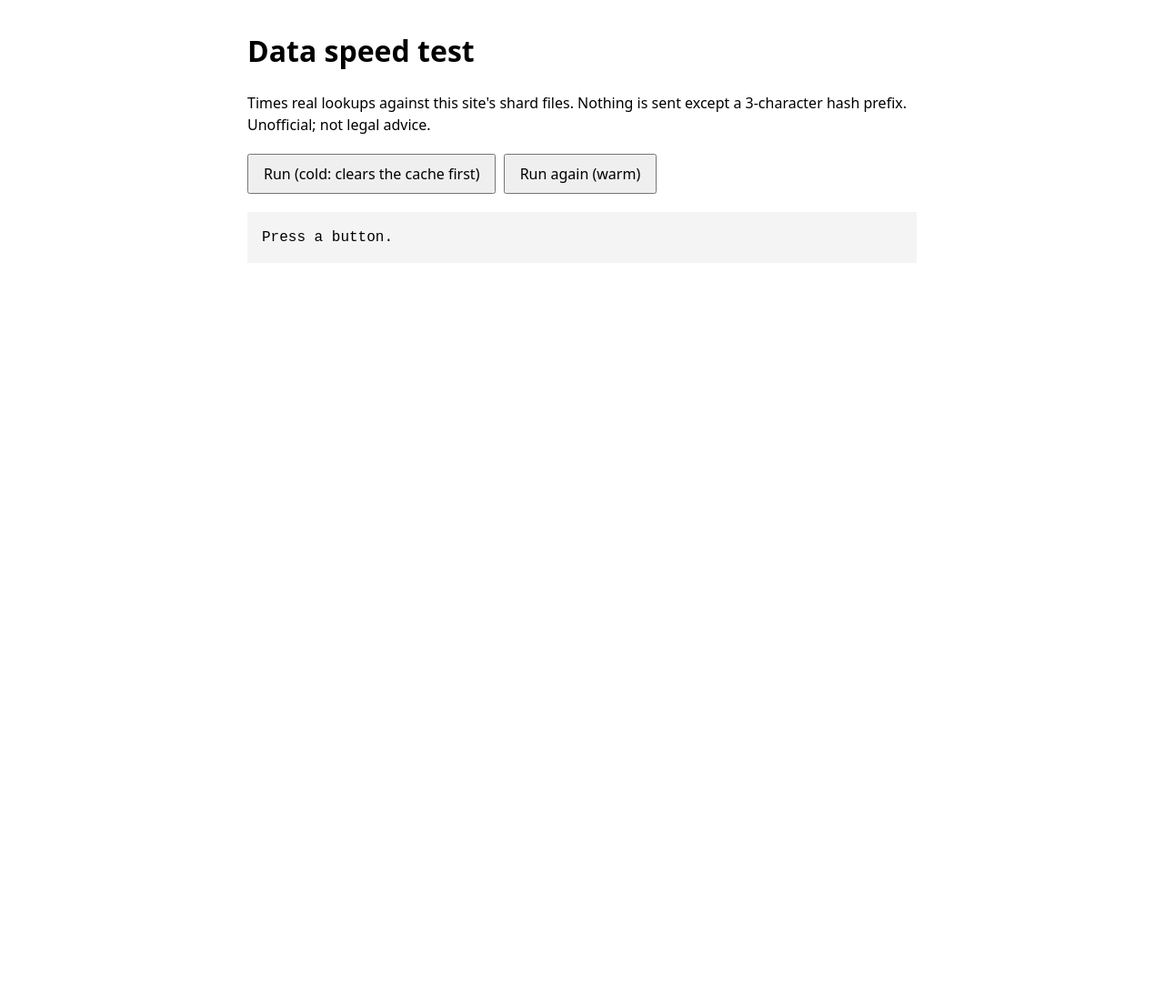
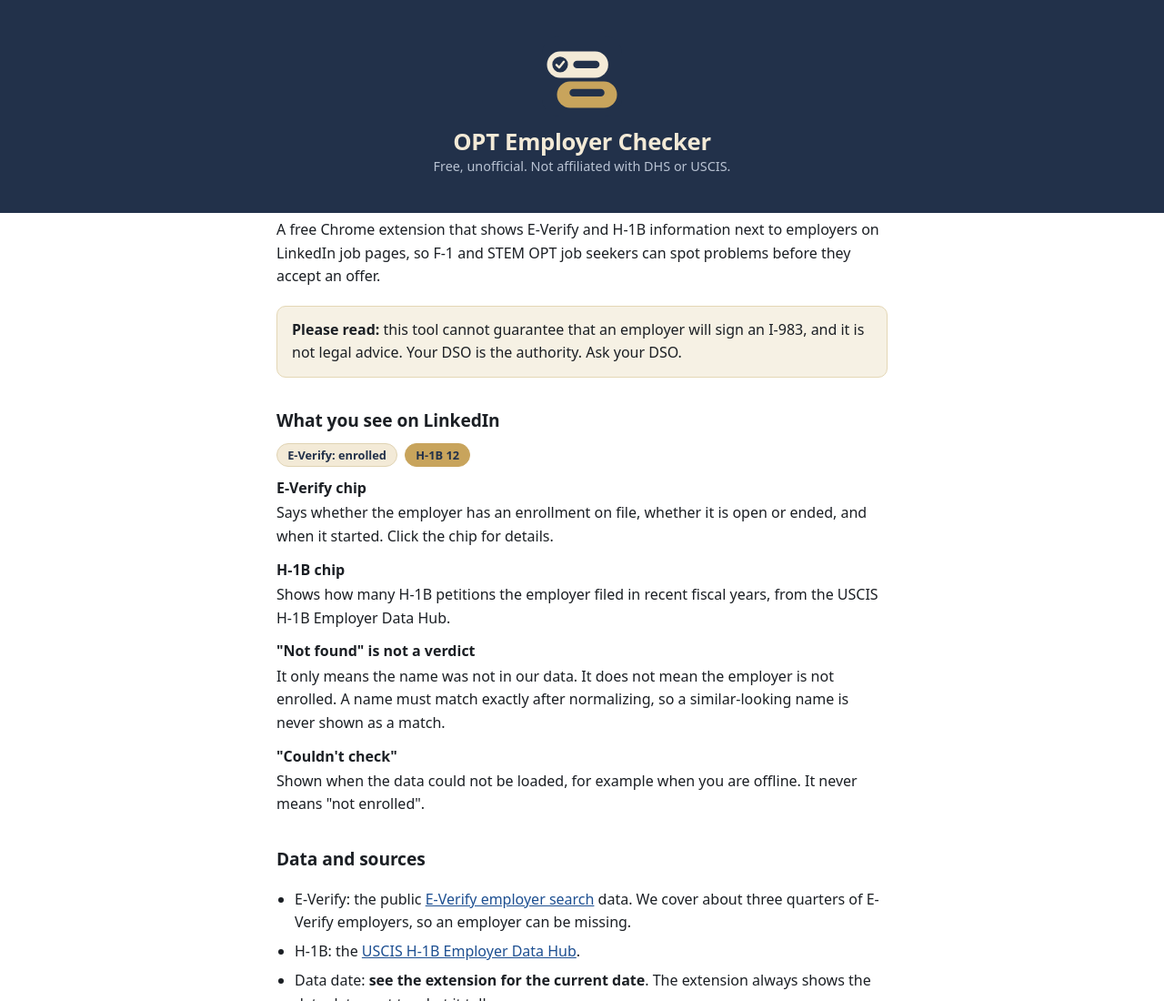
Before and after one commit to Markplowwright/opt-employer-checker, a browser extension: page site/index.html in a window 1280 px wide. Shown: the top 1100 px of the page at 91% size. Before the commit the page ends 800 px from the top, so only its background shows below. Drawn offline with Linux system fonts and the light colour scheme; no server answers.

Commit message:
About page replaces the speed-test home page; speed test moved to speedtest.html (unlinked)
Co-Authored-By: Claude Sonnet 5.5 <noreply@anthropic.com>
Claude-Session: https://claude.ai/code/session_01R1jdSr1tNN1cW3DL1icgdx

```diff
--- a/extension/background.js
+++ b/extension/background.js
@@ -21,5 +21,5 @@ chrome.runtime.onMessage.addListener((msg, _sender, sendResponse) => {
   return true; // keep the channel open for the async answer
 });
 
-// The toolbar icon opens the data site's speed-test page (handy for checking the data is reachable).
+// The toolbar icon opens the data site's About page (what it does, data date and sources, privacy).
 chrome.action.onClicked.addListener(() => chrome.tabs.create({ url: BASE }));
--- a/site/index.html
+++ b/site/index.html
@@ -1,36 +1,96 @@
 <!doctype html>
+<html lang="en">
+<head>
 <meta charset="utf-8">
-<title>OPT Employer Checker: data speed test</title>
+<meta name="viewport" content="width=device-width, initial-scale=1">
+<title>OPT Employer Checker: about, data and privacy</title>
+<meta name="description" content="OPT Employer Checker is a free, unofficial Chrome extension that shows E-Verify and H-1B information next to employers on LinkedIn job pages.">
 <link rel="icon" href="icon.svg" type="image/svg+xml">
 <link rel="icon" href="favicon-32.png" type="image/png" sizes="32x32">
-<style>body{font:16px/1.5 system-ui;max-width:46rem;margin:2rem auto;padding:0 1rem}pre{background:#f4f4f4;padding:1rem;overflow:auto}button{font:inherit;padding:.5rem 1rem;margin:.25rem .25rem .25rem 0}</style>
-<h1>Data speed test</h1>
-<p>Times real lookups against this site's shard files. Nothing is sent except a 3-character hash prefix. Unofficial; not legal advice.</p>
-<button id="cold">Run (cold: clears the cache first)</button>
-<button id="warm">Run again (warm)</button>
-<pre id="out">Press a button.</pre>
-<script type="module">
-import { createShardClient } from "./lib/shards.js";
-const names = ["Cognizant Technology Solutions","Infosys Limited","Steven Madden, Ltd.","Accenture LLP","Deloitte Consulting LLP","Amazon.com Services LLC","Google LLC","Microsoft Corporation","JPMorgan Chase & Co.","IBM","Capital One","Wells Fargo","Oracle America, Inc.","Tata Consultancy Services","Wipro Limited","HCL America Inc","Salesforce, Inc.","Adobe Inc.","Goldman Sachs","Bank of America","Walmart Inc","Target Corporation","Verizon","Intel Corporation","Cisco Systems, Inc."];
-const out = document.getElementById("out");
-const ms = (t) => Math.round(performance.now() - t);
-async function run(cold) {
-  out.textContent = "Running...";
-  const base = new URL("./", location.href).href;
-  if (cold) await caches.delete("shard-speedtest");
-  const cache = await caches.open("shard-speedtest");
-  const c = createShardClient({ base, cache });            // fresh in-memory state each run
-  const r = {};
-  let t = performance.now(); const one = await c.lookupName(names[0]); r.firstLookupMs = ms(t);
-  t = performance.now(); await c.lookupName(names[0]); r.repeatLookupMs = ms(t);
-  t = performance.now(); const list = await c.lookupMany(names); r.list25Ms = ms(t);
-  const vals = [...list.values()];
-  r.listFound = vals.filter((v) => v.found).length;
-  r.listErrors = vals.filter((v) => v.error).length;
-  r.stats = c.stats;
-  r.dataDate = (await c.getMeta()).data_date;
-  r.mode = cold ? "cold (empty disk cache)" : "warm (disk cache)";
-  out.textContent = JSON.stringify(r, null, 2);
-}
-cold.onclick = () => run(true); warm.onclick = () => run(false);
+<style>
+:root{--navy:#22314a;--brass:#c8a45c;--ivory:#f3ead7;--ink:#1b1f24;--muted:#5a6472;--line:#d9dde3}
+*{box-sizing:border-box}
+body{margin:0;font:16px/1.6 system-ui,-apple-system,"Segoe UI",Roboto,sans-serif;color:var(--ink);background:#fff}
+header{background:var(--navy);color:var(--ivory);padding:2.5rem 1rem}
+.wrap{max-width:44rem;margin:0 auto;padding:0 1rem}
+.brand{display:flex;flex-direction:column;align-items:center;gap:.9rem;text-align:center}
+.brand svg{width:88px;height:88px;display:block}
+.brand h1{margin:0;font-size:1.6rem;line-height:1.1;letter-spacing:-.01em;font-weight:800}
+.brand p{margin:0;color:#b9c3d3;font-size:.9rem}
+main{padding:1.5rem 0 3rem}
+h2{font-size:1.2rem;margin:2rem 0 .4rem;letter-spacing:-.005em}
+p,li{margin:.4rem 0}
+ul{padding-left:1.25rem}
+a{color:#1d4f91}
+.note{background:#f6f1e4;border:1px solid #e4d7b5;border-radius:10px;padding:.8rem 1rem;margin:1.2rem 0}
+.chips{display:flex;flex-wrap:wrap;gap:.5rem;margin:.6rem 0}
+.chip{display:inline-flex;align-items:center;height:26px;padding:0 .7rem;border-radius:13px;font-size:.8rem;font-weight:600;background:var(--ivory);color:var(--navy);border:1px solid #e0d3b3}
+.chip.b{background:var(--brass);border-color:var(--brass)}
+dl{margin:.4rem 0}
+dt{font-weight:700;margin-top:.7rem}
+dd{margin:.1rem 0 0}
+footer{border-top:1px solid var(--line);padding:1.2rem 0;color:var(--muted);font-size:.85rem}
+code{background:#f1f3f6;padding:.05rem .3rem;border-radius:4px;font-size:.9em}
+</style>
+</head>
+<body>
+<header>
+  <div class="brand">
+    <svg viewBox="0 0 128 128" xmlns="http://www.w3.org/2000/svg" role="img" aria-label="OPT Employer Checker icon"><rect width="128" height="128" rx="28" fill="#22314a"/><rect x="8" y="24" width="98" height="42" rx="21" fill="#f3ead7"/><circle cx="29" cy="45" r="12.5" fill="#22314a"/><polyline points="23.2,45.5 27.5,49.8 35.0,40.5" fill="none" stroke="#f3ead7" stroke-width="3.5" stroke-linecap="round" stroke-linejoin="round"/><rect x="50" y="39" width="42" height="12" rx="6" fill="#22314a"/><rect x="24" y="72" width="96" height="42" rx="21" fill="#c8a45c"/><rect x="44" y="84" width="56" height="12" rx="6" fill="#22314a"/></svg>
+    <div>
+      <h1>OPT Employer Checker</h1>
+      <p>Free, unofficial. Not affiliated with DHS or USCIS.</p>
+    </div>
+  </div>
+</header>
+<main class="wrap">
+  <p>A free Chrome extension that shows E-Verify and H-1B information next to employers on LinkedIn job pages, so F-1 and STEM OPT job seekers can spot problems before they accept an offer.</p>
+
+  <div class="note"><strong>Please read:</strong> this tool cannot guarantee that an employer will sign an I-983, and it is not legal advice. Your DSO is the authority. Ask your DSO.</div>
+
+  <h2>What you see on LinkedIn</h2>
+  <div class="chips"><span class="chip">E-Verify: enrolled</span><span class="chip b">H-1B 12</span></div>
+  <dl>
+    <dt>E-Verify chip</dt>
+    <dd>Says whether the employer has an enrollment on file, whether it is open or ended, and when it started. Click the chip for details.</dd>
+    <dt>H-1B chip</dt>
+    <dd>Shows how many H-1B petitions the employer filed in recent fiscal years, from the USCIS H-1B Employer Data Hub.</dd>
+    <dt>"Not found" is not a verdict</dt>
+    <dd>It only means the name was not in our data. It does not mean the employer is not enrolled. A name must match exactly after normalizing, so a similar-looking name is never shown as a match.</dd>
+    <dt>"Couldn't check"</dt>
+    <dd>Shown when the data could not be loaded, for example when you are offline. It never means "not enrolled".</dd>
+  </dl>
+
+  <h2>Data and sources</h2>
+  <ul>
+    <li>E-Verify: the public <a href="https://www.e-verify.gov/e-verify-employer-search" rel="noopener">E-Verify employer search</a> data. We cover <span id="cov">about three quarters of</span> E-Verify employers, so an employer can be missing.</li>
+    <li>H-1B: the <a href="https://www.uscis.gov/tools/reports-and-studies/h-1b-employer-data-hub" rel="noopener">USCIS H-1B Employer Data Hub</a>.</li>
+    <li>Data date: <strong id="dd">loading&hellip;</strong>. The extension always shows the data date next to what it tells you.</li>
+    <li>Some E-Verify enrollments cover only federal-contract work. An enrollment on file may not apply to the job you are applying for.</li>
+  </ul>
+
+  <h2>Privacy</h2>
+  <ul>
+    <li>The extension reads the company name shown on the LinkedIn job page you are viewing, inside your browser. It only runs on linkedin.com.</li>
+    <li>Company names never leave your browser. The name is normalized and hashed on your computer, and only the first 3 characters of the hash are used to request a data file. That file is shared by hundreds of employers, so the data site cannot tell which employer you looked at.</li>
+    <li>The data files are static files hosted on GitHub Pages. Like any website, GitHub can see your IP address and which data file was requested. We do not run a server, an account system, analytics, advertising or tracking, and we do not collect, sell or share personal data.</li>
+    <li>Downloaded data files are kept in your browser's own cache so lookups are fast. They contain public employer data only. Nothing about you or your searches is stored.</li>
+    <li>The extension asks for no browser permissions beyond reading LinkedIn pages and fetching these data files.</li>
+  </ul>
+
+  <h2>Not affiliated</h2>
+  <p>OPT Employer Checker is an independent project. It is not affiliated with, endorsed by, or sponsored by DHS, USCIS, E-Verify or LinkedIn. It is made by a student on OPT for other students.</p>
+
+  <h2>Open source</h2>
+  <p>The code and the data pipeline are public at <a href="https://github.com/Markplowwright/opt-employer-checker" rel="noopener">github.com/Markplowwright/opt-employer-checker</a>. Found a wrong result or a missing employer? <a href="https://github.com/Markplowwright/opt-employer-checker/issues" rel="noopener">Open an issue</a>.</p>
+</main>
+<footer><div class="wrap">Unofficial. Not legal advice. This can't guarantee an I-983 will be accepted. Ask your DSO.</div></footer>
+<script>
+// Reads this site's own meta.json (same origin). No third-party requests are made from this page.
+fetch("meta.json",{cache:"no-cache"}).then(function(r){if(!r.ok)throw 0;return r.json()}).then(function(m){
+  if(m.data_date)document.getElementById("dd").textContent=m.data_date;
+  if(m.coverage_pct)document.getElementById("cov").textContent="about "+Math.round(m.coverage_pct)+"% of";
+}).catch(function(){document.getElementById("dd").textContent="see the extension for the current date"});
 </script>
+</body>
+</html>
```
Also changed, not shown: extension/test/site.test.mjs (added, +25 -0 lines), site/speedtest.html (added, +37 -0 lines), .github/workflows/deploy-data-site.yml.
